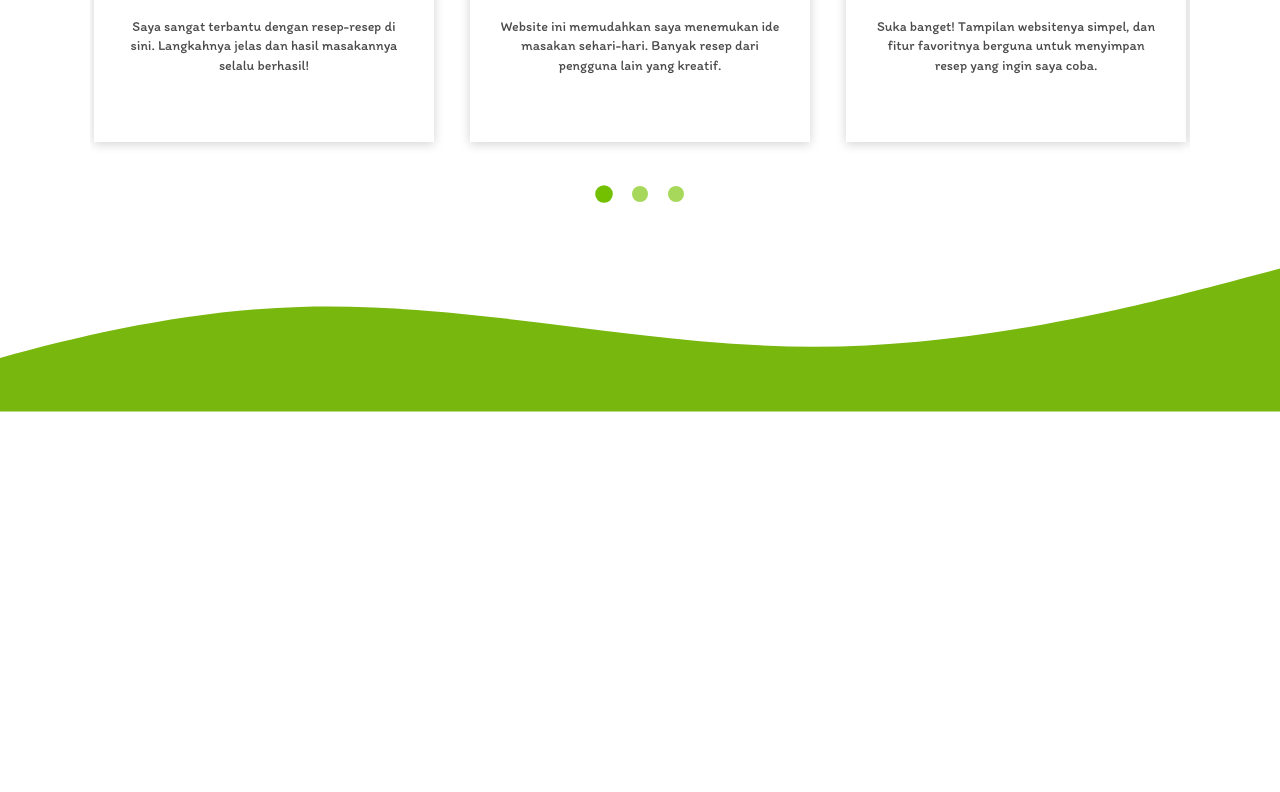
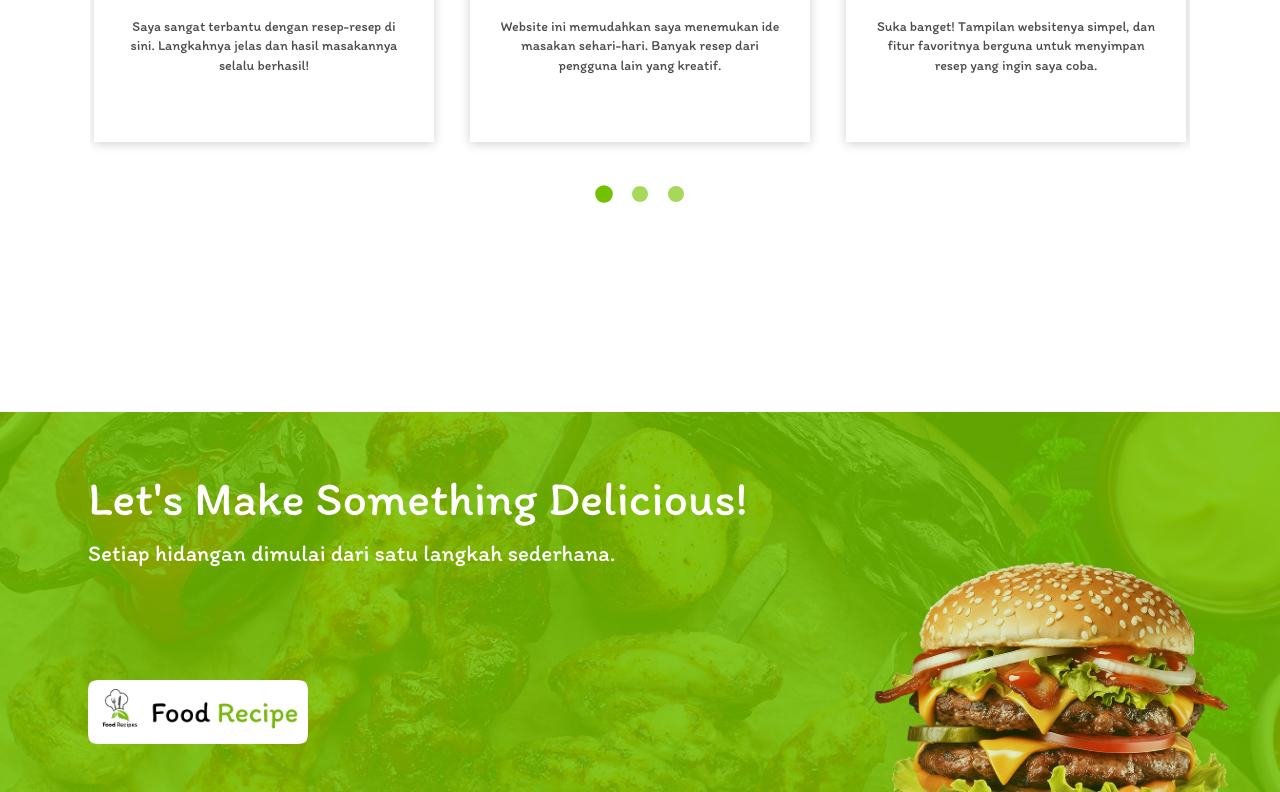
Before and after one commit to maulanaa121/Food-Recipe, a React (Vite) app: page / in a window 1280 px wide. Shown: the part 2740-3532 px from the top of the page. Before the commit the page ends 3152 px from the top, so only its background shows below. Built offline with nearby package versions, Linux system fonts and the light colour scheme.

Commit message:
feat: add footer

```diff
--- a/src/Home/Ulasan.jsx
+++ b/src/Home/Ulasan.jsx
@@ -348,16 +348,7 @@ const Ulasan = () => {
                 </div>
             </div>
 
-            {/* =================================================
-                WAVE BAWAH
-            ================================================= */}
-            <div className="absolute bottom-0 left-0 z-10 w-full overflow-hidden leading-[0]">
-                <img
-                    src={WaveGreen}
-                    alt=""
-                    className="block w-full scale-y-[-1] -scale-x-100"
-                />
-            </div>
+
 
         </section>
     );
--- a/src/Pages/Home.jsx
+++ b/src/Pages/Home.jsx
@@ -3,6 +3,7 @@ import Navbar from '../Partials/Navbar'
 import Hero from '../Home/Hero'
 import Ulasan from '../Home/Ulasan'
 import SemuaResep from '../Home/semuaResep'
+import Footer from '../Partials/Footer'
 
 const Home = () => {
   return (
@@ -11,6 +12,7 @@ const Home = () => {
       <Hero/>
       <SemuaResep/>
       <Ulasan/>
+      <Footer/>
     </>
   )
 }
--- /dev/null
+++ b/src/Partials/Footer.jsx
@@ -0,0 +1,124 @@
+import FooterBackground from "../Assets/image/footer-bg.png";
+import Hamburger from "../Assets/image/hamburger.png";
+import Logo from "../Assets/image/Logo.png";
+
+const Footer = () => {
+    return (
+        <footer className="relative w-full overflow-hidden">
+
+            {/* BACKGROUND */}
+            <div
+                className="
+                    absolute
+                    inset-0
+                    bg-cover
+                    bg-center
+                "
+                style={{
+                    backgroundImage: `url(${FooterBackground})`,
+                }}
+            />
+
+            {/* GREEN OVERLAY */}
+            <div className="absolute inset-0 bg-[#72C000]/85" />
+
+            {/* CONTENT */}
+            <div
+                className="
+                    relative
+                    z-10
+                    mx-auto
+                    min-h-[330px]
+                    max-w-[1200px]
+                    px-6
+                    py-12
+                    sm:min-h-[350px]
+                    sm:px-10
+                    md:min-h-[380px]
+                    md:px-12
+                    md:py-14
+                "
+            >
+
+                {/* TEXT */}
+                <div className="max-w-[750px] text-white">
+
+                    <h2
+                        className="
+                            font-itim
+                            text-[32px]
+                            leading-tight
+                            sm:text-[40px]
+                            md:text-[48px]
+                        "
+                    >
+                        Let's Make Something Delicious!
+                    </h2>
+
+                    <p
+                        className="
+                            mt-2
+                            font-itim
+                            text-[18px]
+                            sm:text-[21px]
+                            md:text-[23px]
+                        "
+                    >
+                        Setiap hidangan dimulai dari satu langkah sederhana.
+                    </p>
+
+                </div>
+
+
+                {/* LOGO */}
+                <div
+                    className="
+                        absolute
+                        bottom-8
+                        left-6
+                        sm:bottom-10
+                        sm:left-10
+                        md:bottom-12
+                        md:left-12
+                    "
+                >
+                    <img
+                        src={Logo}
+                        alt="Food Recipe"
+                        className="
+                            h-auto
+                            w-[180px]
+                            sm:w-[200px]
+                            md:w-[220px]
+                        "
+                    />
+                </div>
+
+
+                <img
+    src={Hamburger}
+    alt="Hamburger"
+    className="
+        absolute
+        bottom-[-10px]
+        right-[-10px]
+        z-20
+        w-[260px]
+        object-contain
+
+        sm:bottom-[-15px]
+        sm:right-[10px]
+        sm:w-[320px]
+
+        md:bottom-[-20px]
+        md:right-[-10px]
+        md:w-[400px]
+    "
+/>
+
+            </div>
+
+        </footer>
+    );
+};
+export default Footer;
```
Also changed, not shown: src/Assets/image/footer-bg.png (added), src/Assets/image/hamburger.png (added).
